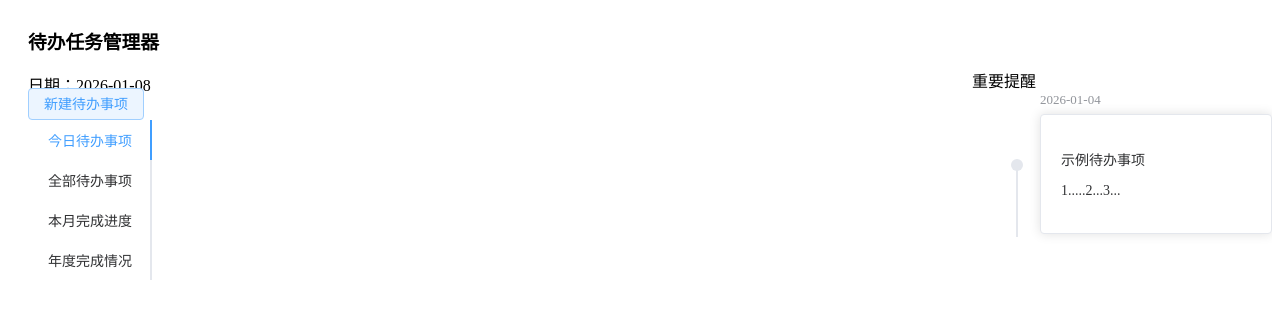
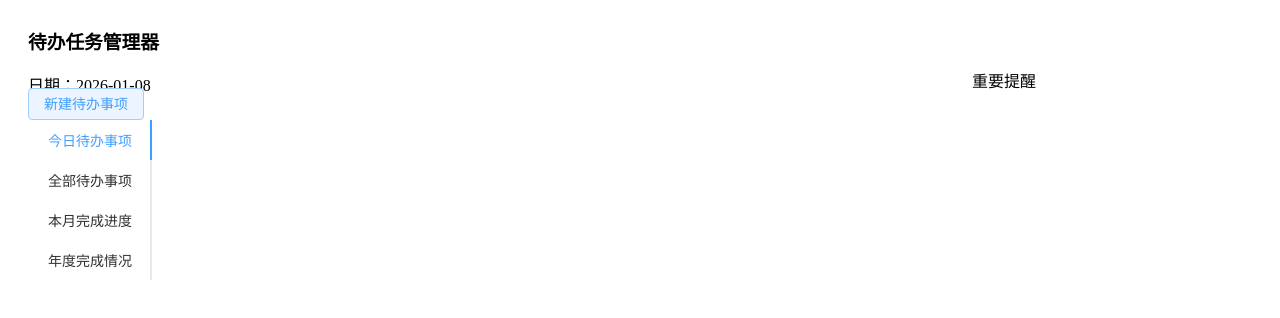
Before and after one commit to 103szz/el-todolist, a Vue app: page / in a window 1280 px wide. Shown: the top 318 px of the page. Built offline with nearby package versions, Linux system fonts and the light colour scheme.

Commit message:
完善进度条

```diff
--- a/src/components/MainBody.vue
+++ b/src/components/MainBody.vue
@@ -62,10 +62,10 @@ interface Task {
     return result
   }
 })()
- const tasklist=ref<Task[]>([
-  {id:createId(),name:"示例待办事项",content:"1.....2...3...",importance:"im2",createTime:"2026-01-04",competeTime:"2026-01-04",show: false,competed:false}
- ])
-
+ //const tasklist=ref<Task[]>([
+ // {id:createId(),name:"示例待办事项",content:"1.....2...3...",importance:"im2",createTime:"2026-01-04",competeTime:"2026-01-04",show: false,competed:false}
+ //])
+ const tasklist=ref<Task[]>([])
 
  const taskSum=ref(Array(12).fill(0))
 const competedSum=ref(Array(12).fill(0))
--- a/src/components/YearTaskCard .vue
+++ b/src/components/YearTaskCard .vue
@@ -43,81 +43,10 @@ const props = defineProps<{
   competedSum:number[]
 }>()
 
-// const props=defineProps({
-//     TaskSum: {
-//     type: Array as () => number[],
-//     default: () => Array(12).fill(0)  // 必须用函数返回
-//   },
-//     competedTaskSum: {
-//     type: Array as () => number[],
-//     default: () => Array(12).fill(0)  // 必须用函数返回
-//   },
-// })
-// const taskSum=ref(Array(12).fill(0))
-// const competedSum=ref(Array(12).fill(0))
-// function getCompetedsum(){
-//   for(let i = 0; i < 12; i++){
-//     props.tasklist.forEach(task => {
-//       let createMonth=Number(task.createTime.split('-')[1])
-//       let competeMonth=Number(task.competeTime.split('-')[1])
-//       if(createMonth<=(i+1)&&competeMonth>=(i+1)){
-//         if(task.competed){
-//           competedSum.value[i]+=1
-//         }
-//       }
-//     });
-//   }
-
-// }
-
-//  function findDeletedIds(oldArray, newArray) {
-//     const oldIds = new Set(oldArray.map(item => item.id))
-//     const newIds = new Set(newArray.map(item => item.id))
-
-//     // 差集：在 oldIds 中但不在 newIds 中的 id
-//     const deletedIds = [...oldIds].filter(id => !newIds.has(id))
-//     return deletedIds
-//   }
-// watch(
-//   () => props.tasklist,
-//   (newList,oldList) => {
-//     console.log('待办列表变化:', {
-//       新长度: newList.length || 0,
-//       旧长度: oldList?.length || 0,
-//     })
-//     if(newList.length>oldList.length){
-//       let createMonth=Number(newList[newList.length-1].createTime.split('-')[1])
-//       let competeMonth=Number(newList[newList.length-1].competeTime.split('-')[1])
-//       console.log(createMonth+'月开始，'+competeMonth+'月完成');
-//       for(let i=createMonth;i<=competeMonth;i++){
-//         taskSum.value[i-1]+=1
-//       }
-//     }
-//     else if(newList.length<oldList.length){
-//       // 在旧数组中找出不在当前数组中的对象
-//      const deletedId = findDeletedIds(oldList,newList)[0]
-//       let createMonth=Number(oldList[deletedId].createTime.split('-')[1])
-//       let competeMonth=Number(oldList[deletedId].competeTime.split('-')[1])
-//       console.log(createMonth+'月开始，'+competeMonth+'月完成');
-//       for(let i=createMonth;i<=competeMonth;i++){
-//         taskSum.value[i-1]+=1
-//     }
-//   }
-// }
-// );
 const calculatePercentage =(index) => {
- computed(() => {
     if (props.taskSum[index] === 0) return 0
     return (props.competedSum[index] / props.taskSum[index]) * 100
-  })
 }
-
-// const addcompetedTaskSum=(i)=>{
-//     if(props.competedTaskSum[i] < props.TaskSum[i])
-//     props.competedTaskSum[i]++
-
-// }
-
 
 
 const format = (percentage) => (`${Math.round(percentage)}%`)
```
